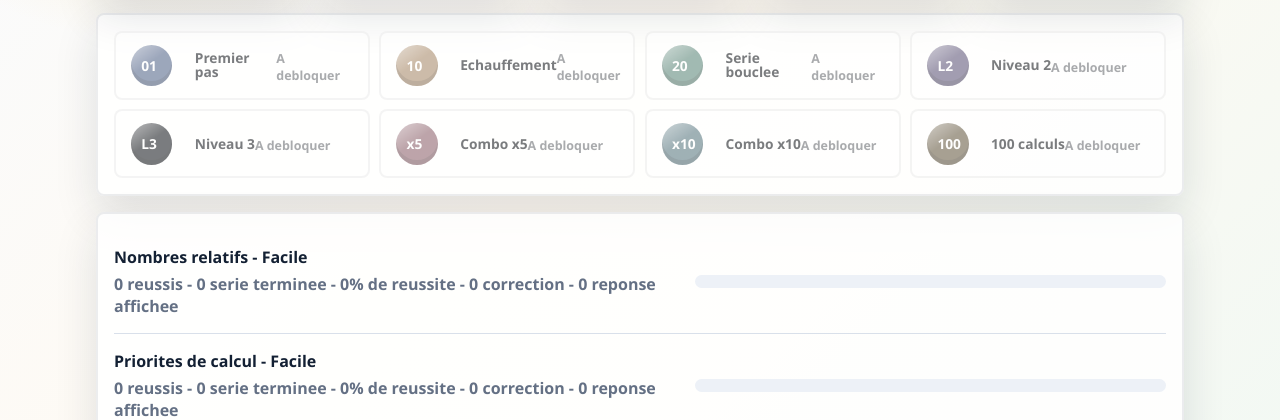
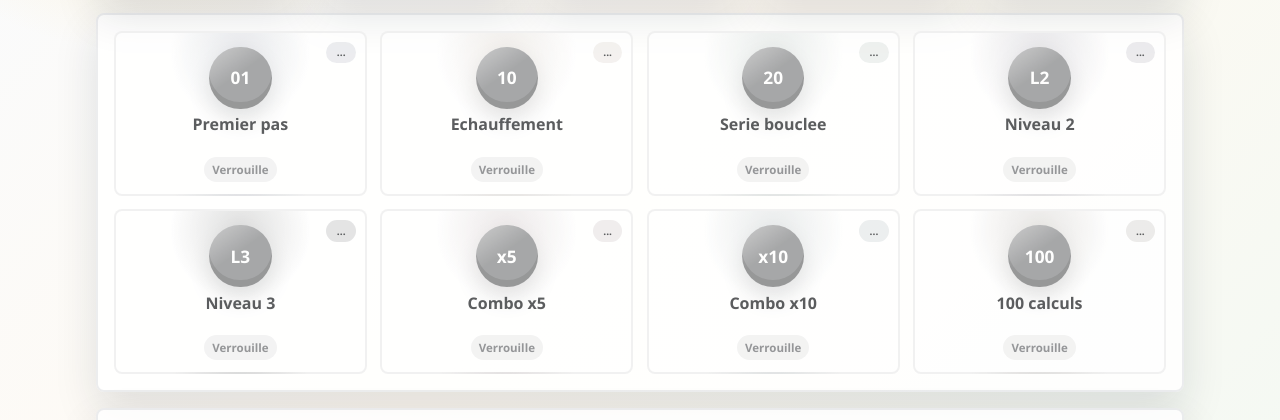
Before and after one commit to GSoubielle/liamwork, a website: page public/index.html in a window 1280 px wide. Both pictures are taken after a click on the button "Stats". Shown: the part 380-800 px from the top of the page. Drawn offline with Linux system fonts and the light colour scheme.

Commit message:
Polish badge display

```diff
--- a/public/app.js
+++ b/public/app.js
@@ -544,11 +544,10 @@ function buildSuccessMessage(base) {
 function renderBadgeCard(badge, unlocked) {
   return `
     <button class="badge-card ${unlocked ? "unlocked" : "locked"}" type="button" data-badge-id="${badge.id}" style="--badge-color:${badge.color}">
+      <span class="badge-state" aria-hidden="true">${unlocked ? "ok" : "..."}</span>
       <span class="badge-art">${badge.symbol}</span>
-      <span>
-        <strong>${badge.name}</strong>
-        <small>${unlocked ? "Debloque" : "A debloquer"}</small>
-      </span>
+      <strong>${badge.name}</strong>
+      <small>${unlocked ? "Gagne" : "Verrouille"}</small>
     </button>
   `;
 }
--- a/public/styles.css
+++ b/public/styles.css
@@ -352,8 +352,7 @@ button:disabled {
 }
 
 .level-badge,
-.streak-badge,
-.badge-list span {
+.streak-badge {
   display: inline-flex;
   align-items: center;
   min-height: 2rem;
@@ -462,62 +461,103 @@ input {
 
 .badge-list {
   display: grid;
-  grid-template-columns: repeat(4, minmax(0, 1fr));
-  gap: 0.6rem;
+  grid-template-columns: repeat(4, minmax(7.6rem, 1fr));
+  gap: 0.85rem;
   margin-bottom: 1rem;
   padding: 1rem;
 }
 
 .badge-card {
-  display: grid;
-  grid-template-columns: 3.2rem minmax(0, 1fr);
-  gap: 0.7rem;
+  position: relative;
+  display: flex;
+  flex-direction: column;
   align-items: center;
-  min-height: 4.3rem;
+  justify-content: center;
+  gap: 0.45rem;
+  min-height: 8.8rem;
+  padding: 0.85rem 0.65rem 0.75rem;
   border: 2px solid rgba(19, 32, 51, 0.08);
   border-radius: 8px;
   background: #fff;
+  background:
+    radial-gradient(circle at 50% 12%, color-mix(in srgb, var(--badge-color) 20%, transparent), transparent 4.4rem),
+    #fff;
   color: var(--ink);
-  text-align: left;
+  text-align: center;
   cursor: pointer;
-  transition: transform 160ms ease, filter 160ms ease;
+  transition: transform 160ms ease, filter 160ms ease, border-color 160ms ease;
 }
 
 .badge-card:hover,
 .badge-card:focus-visible {
+  border-color: color-mix(in srgb, var(--badge-color) 42%, #ffffff);
   transform: translateY(-2px);
 }
 
 .badge-card.locked {
-  filter: grayscale(0.75);
-  opacity: 0.58;
+  filter: grayscale(0.85);
+  opacity: 0.72;
+}
+
+.badge-card.locked .badge-art {
+  background:
+    linear-gradient(145deg, rgba(255, 255, 255, 0.42), transparent 45%),
+    #7f8794;
+}
+
+.badge-state {
+  position: absolute;
+  top: 0.55rem;
+  right: 0.55rem;
+  min-width: 1.85rem;
+  height: 1.35rem;
+  display: grid;
+  place-items: center;
+  border-radius: 999px;
+  background: #f2f5fa;
+  background: color-mix(in srgb, var(--badge-color) 16%, #ffffff);
+  color: var(--ink);
+  font-size: 0.64rem;
+  font-weight: 950;
+  line-height: 1;
+  text-transform: uppercase;
 }
 
 .badge-art {
   display: grid;
   place-items: center;
-  width: 2.6rem;
-  height: 2.6rem;
-  margin-left: 0.55rem;
+  width: 3.9rem;
+  height: 3.9rem;
   border-radius: 50%;
   background:
     linear-gradient(145deg, rgba(255, 255, 255, 0.48), transparent 45%),
     var(--badge-color);
   color: #fff;
-  font-size: 0.95rem;
+  font-size: 1.08rem;
   font-weight: 950;
-  box-shadow: inset 0 -5px 0 rgba(0, 0, 0, 0.16);
+  box-shadow:
+    inset 0 -7px 0 rgba(0, 0, 0, 0.16),
+    0 0.75rem 1.4rem rgba(19, 32, 51, 0.14);
 }
 
 .badge-card strong {
   display: block;
-  line-height: 1.05;
+  width: 100%;
+  min-height: 2.1rem;
+  line-height: 1.08;
+  overflow-wrap: anywhere;
 }
 
 .badge-card small {
-  display: block;
-  margin-top: 0.2rem;
-  font-size: 0.78rem;
+  display: inline-grid;
+  place-items: center;
+  min-height: 1.55rem;
+  padding: 0 0.5rem;
+  border-radius: 999px;
+  background: rgba(19, 32, 51, 0.07);
+  color: var(--muted);
+  font-size: 0.72rem;
+  font-weight: 950;
 }
 
 .badge-list p {
@@ -730,11 +770,14 @@ input {
   .section-grid,
   .reward-strip,
   .stat-cards,
-  .badge-list,
   .stats-row,
   .practice-head,
   .stats-head {
     grid-template-columns: 1fr;
+  }
+
+  .badge-list {
+    grid-template-columns: repeat(2, minmax(0, 1fr));
   }
 
   .section-grid,
```
